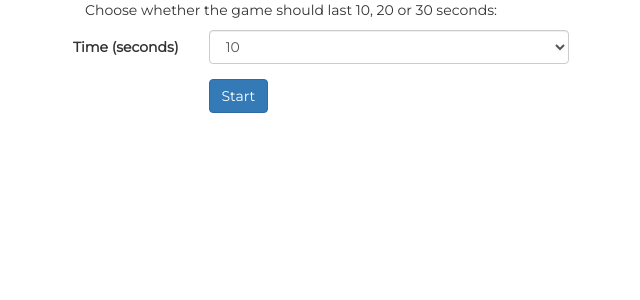
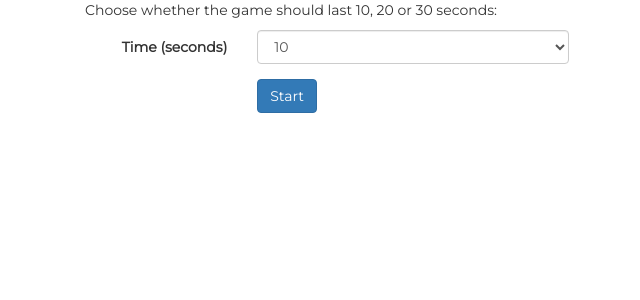
Before and after one commit to Ruben9922/fast-click-game, a React (Create React App) app: page / in a window 1280 px wide. Shown: the top 300 px of the page, without its empty margins (349-989 px from the left). Built offline with nearby package versions, Linux system fonts and the light colour scheme.

Commit message:
Move paragraph out of div

```diff
--- a/src/Menu.js
+++ b/src/Menu.js
@@ -25,13 +25,14 @@ class Menu extends Component {
 
   render() {
     return (
+      <div>
+        <p className="text-center">Choose whether the game should last 10, 20 or 30 seconds:</p>
         <div className="row">
           <div className="col-sm-6 col-sm-offset-3">
-          <p className="text-center">Choose whether the game should last 10, 20 or 30 seconds:</p>
             <form className="form-horizontal" onSubmit={this.handleSubmit}>
               <div className="form-group">
-              <label htmlFor="time" className="col-sm-4 control-label">Time (seconds)</label>
-              <div className="col-sm-8">
+                <label htmlFor="time" className="col-sm-5 control-label">Time (seconds)</label>
+                <div className="col-sm-7">
                   <select className="form-control" id="time" value={this.state.time} onChange={this.handleChange}>
                     <option value={10}>10</option>
                     <option value={20}>20</option>
@@ -40,11 +41,12 @@ class Menu extends Component {
                 </div>
               </div>
               <div className="form-group">
-              <div className="col-sm-offset-4 col-sm-8">
+                <div className="col-sm-offset-5 col-sm-7">
                   <button type="submit" className="btn btn-primary">Start</button>
                 </div>
               </div>
             </form>
+          </div>
         </div>
       </div>
     );
```
Lines whose indentation alone changed are shown as unchanged.
